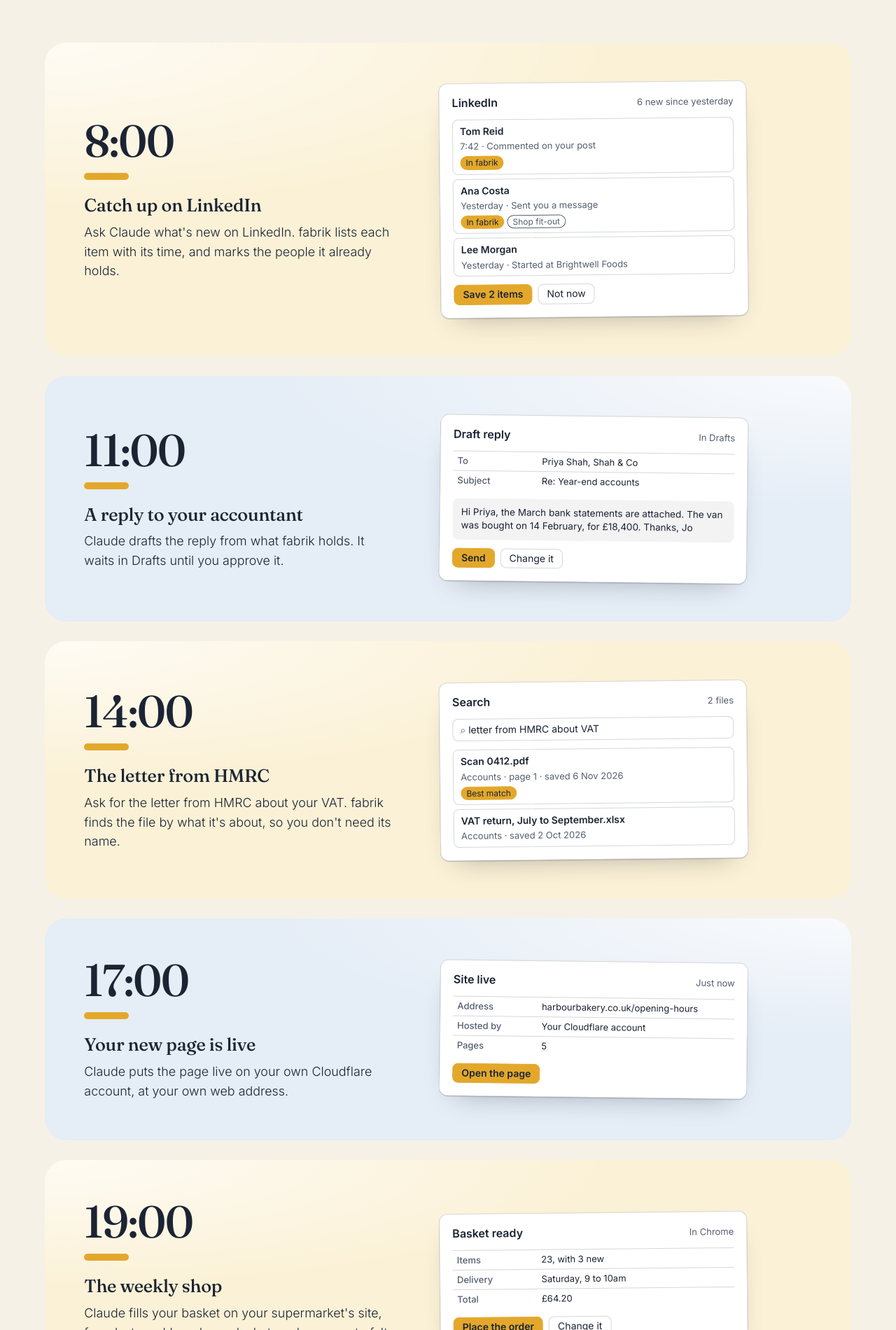
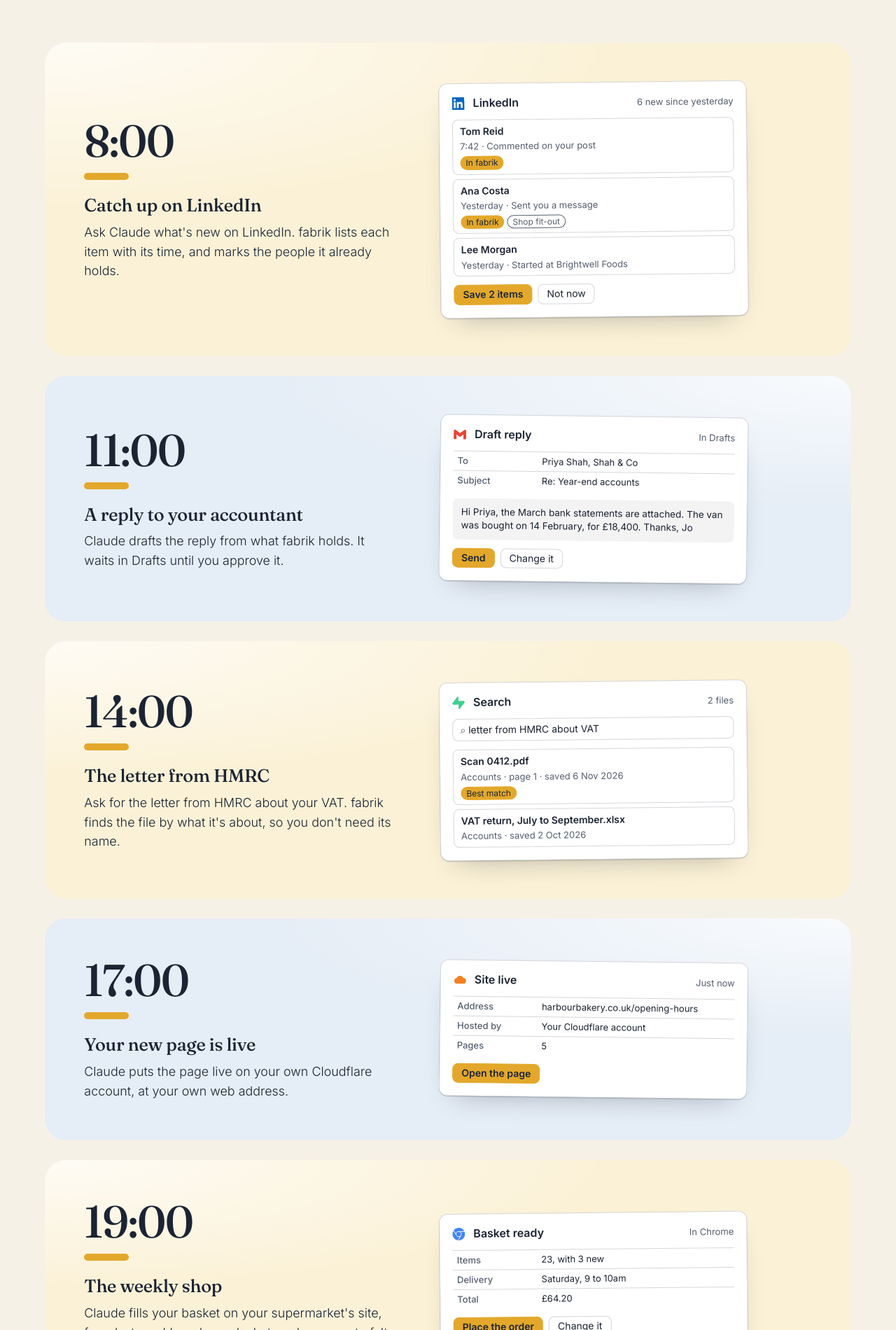
Before and after one commit to Kinetik-Infotech/fabrik, a plain HTML site: page site/index.html in a window 1280 px wide. Shown: the part 820-2720 px from the top of the page at 70% size. Drawn offline with Linux system fonts and the light colour scheme; a script that the page names is missing.

Commit message:
fabrik.tech: each card in A day with fabrik has its app's icon
LinkedIn, Gmail, Supabase, Cloudflare and Chrome, at the head of the 8:00,
11:00, 14:00, 17:00 and 19:00 cards. The three new icons are Simple Icons'
LinkedIn, Gmail and Google Chrome, in each brand's colour, as the site's other
logos are. The stylesheets' ?v= goes to 20.

Co-Authored-By: Claude Opus 5.5 <noreply@anthropic.com>

```diff
--- a/site/fabrik.css
+++ b/site/fabrik.css
@@ -41,6 +41,7 @@
 .fk{width:min(440px,100%);display:grid;gap:12px;padding:16px 18px 18px;border-radius:12px;background:var(--card);border:1px solid var(--rule);box-shadow:0 1px 0 var(--rule),0 18px 40px -24px rgba(27,36,51,.40);font:14px/1.45 var(--font);color:var(--ink)}
 .fk-head{display:flex;flex-wrap:wrap;gap:6px 12px;align-items:baseline}
 .fk-head b{flex:1 1 200px;font-size:16px;font-weight:600}
+.fk-ic{flex:none;align-self:center;width:18px;height:18px}
 .fk-sub{color:var(--muted);font-size:13px}
 .fk-list{display:grid;gap:6px}
 .fk-item{display:grid;gap:2px;border:1px solid var(--rule);border-radius:8px;padding:6px 10px}
--- a/site/index.html
+++ b/site/index.html
@@ -27,8 +27,8 @@
 <meta name="twitter:image" content="https://fabrik.tech/og.png?v=1">
 <link rel="preload" href="fonts/Inter-300-600-normal.woff2" as="font" type="font/woff2" crossorigin>
 <link rel="preload" href="fonts/Fraunces-400-600-normal.woff2" as="font" type="font/woff2" crossorigin>
-<link rel="stylesheet" href="styles.css?v=19">
-<link rel="stylesheet" href="fabrik.css?v=19">
+<link rel="stylesheet" href="styles.css?v=20">
+<link rel="stylesheet" href="fabrik.css?v=20">
 </head>
 <body>
 
@@ -86,7 +86,7 @@
             <p>Ask Claude what's new on LinkedIn. fabrik lists each item with its time, and marks the people it already holds.</p>
           </div>
           <div class="pic fk" aria-hidden="true">
-            <div class="fk-head"><b>LinkedIn</b><span class="fk-sub">6 new since yesterday</span></div>
+            <div class="fk-head"><img class="fk-ic" src="logos/linkedin.svg" alt="" width="18" height="18"><b>LinkedIn</b><span class="fk-sub">6 new since yesterday</span></div>
             <div class="fk-list">
               <div class="fk-item"><b>Tom Reid</b><span class="fk-sub">7:42 · Commented on your post</span><span class="fk-tags"><span class="fk-tag on">In fabrik</span></span></div>
               <div class="fk-item"><b>Ana Costa</b><span class="fk-sub">Yesterday · Sent you a message</span><span class="fk-tags"><span class="fk-tag on">In fabrik</span><span class="fk-tag">Shop fit-out</span></span></div>
@@ -103,7 +103,7 @@
             <p>Claude drafts the reply from what fabrik holds. It waits in Drafts until you approve it.</p>
           </div>
           <div class="pic fk" aria-hidden="true">
-            <div class="fk-head"><b>Draft reply</b><span class="fk-sub">In Drafts</span></div>
+            <div class="fk-head"><img class="fk-ic" src="logos/gmail.svg" alt="" width="18" height="18"><b>Draft reply</b><span class="fk-sub">In Drafts</span></div>
             <dl class="fk-fields"><dt>To</dt><dd>Priya Shah, Shah &amp; Co</dd><dt>Subject</dt><dd>Re: Year-end accounts</dd></dl>
             <div class="fk-body">Hi Priya, the March bank statements are attached. The van was bought on 14 February, for £18,400. Thanks, Jo</div>
             <div class="fk-row"><span class="fk-btn key">Send</span><span class="fk-btn">Change it</span></div>
@@ -117,7 +117,7 @@
             <p>Ask for the letter from HMRC about your VAT. fabrik finds the file by what it's about, so you don't need its name.</p>
           </div>
           <div class="pic fk" aria-hidden="true">
-            <div class="fk-head"><b>Search</b><span class="fk-sub">2 files</span></div>
+            <div class="fk-head"><img class="fk-ic" src="logos/supabase.svg" alt="" width="18" height="18"><b>Search</b><span class="fk-sub">2 files</span></div>
             <div class="fk-search">letter from HMRC about VAT</div>
             <div class="fk-list">
               <div class="fk-item"><b>Scan 0412.pdf</b><span class="fk-sub">Accounts · page 1 · saved 6 Nov 2026</span><span class="fk-tags"><span class="fk-tag on">Best match</span></span></div>
@@ -133,7 +133,7 @@
             <p>Claude puts the page live on your own Cloudflare account, at your own web address.</p>
           </div>
           <div class="pic fk" aria-hidden="true">
-            <div class="fk-head"><b>Site live</b><span class="fk-sub">Just now</span></div>
+            <div class="fk-head"><img class="fk-ic" src="logos/cloudflare.svg" alt="" width="18" height="18"><b>Site live</b><span class="fk-sub">Just now</span></div>
             <dl class="fk-fields"><dt>Address</dt><dd>harbourbakery.co.uk/opening-hours</dd><dt>Hosted by</dt><dd>Your Cloudflare account</dd><dt>Pages</dt><dd>5</dd></dl>
             <div class="fk-row"><span class="fk-btn key">Open the page</span></div>
           </div>
@@ -146,7 +146,7 @@
             <p>Claude fills your basket on your supermarket's site, from last week's order and what you've run out of. It waits for you to place the order.</p>
           </div>
           <div class="pic fk" aria-hidden="true">
-            <div class="fk-head"><b>Basket ready</b><span class="fk-sub">In Chrome</span></div>
+            <div class="fk-head"><img class="fk-ic" src="logos/chrome.svg" alt="" width="18" height="18"><b>Basket ready</b><span class="fk-sub">In Chrome</span></div>
             <dl class="fk-fields"><dt>Items</dt><dd>23, with 3 new</dd><dt>Delivery</dt><dd>Saturday, 9 to 10am</dd><dt>Total</dt><dd>£64.20</dd></dl>
             <div class="fk-row"><span class="fk-btn key">Place the order</span><span class="fk-btn">Change it</span></div>
           </div>
```
Also changed, not shown: site/privacy/index.html (+2 -2 lines), site/logos/chrome.svg (added), site/logos/gmail.svg (added), site/logos/linkedin.svg (added).
